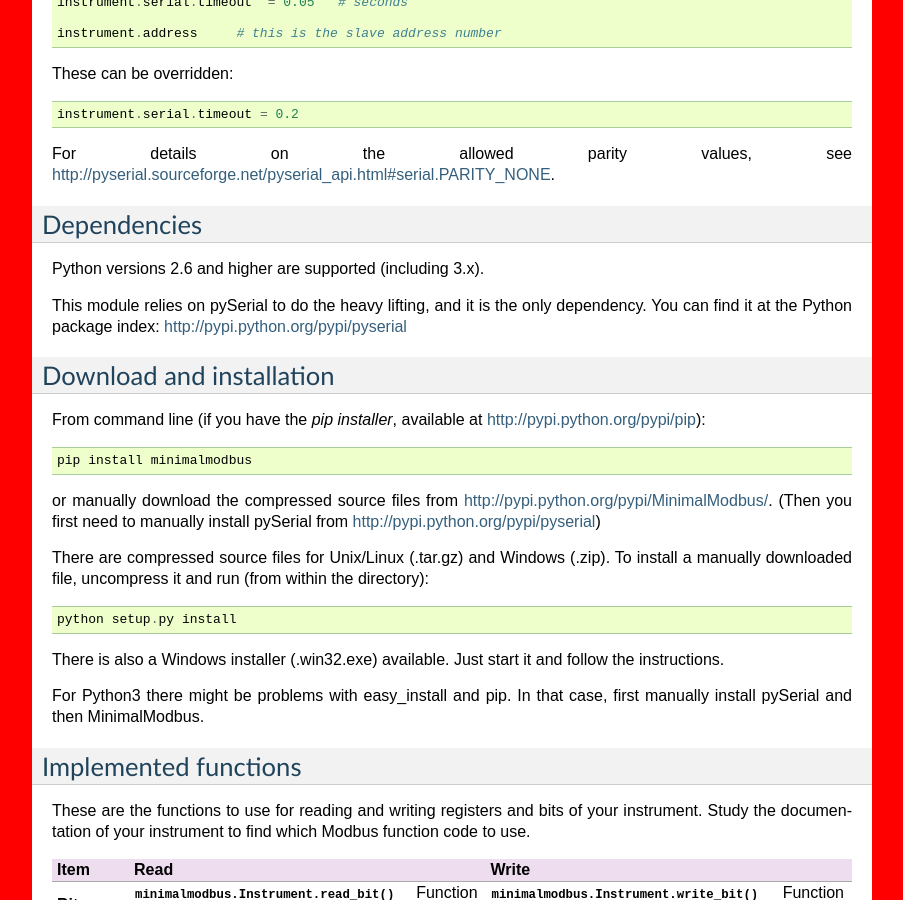
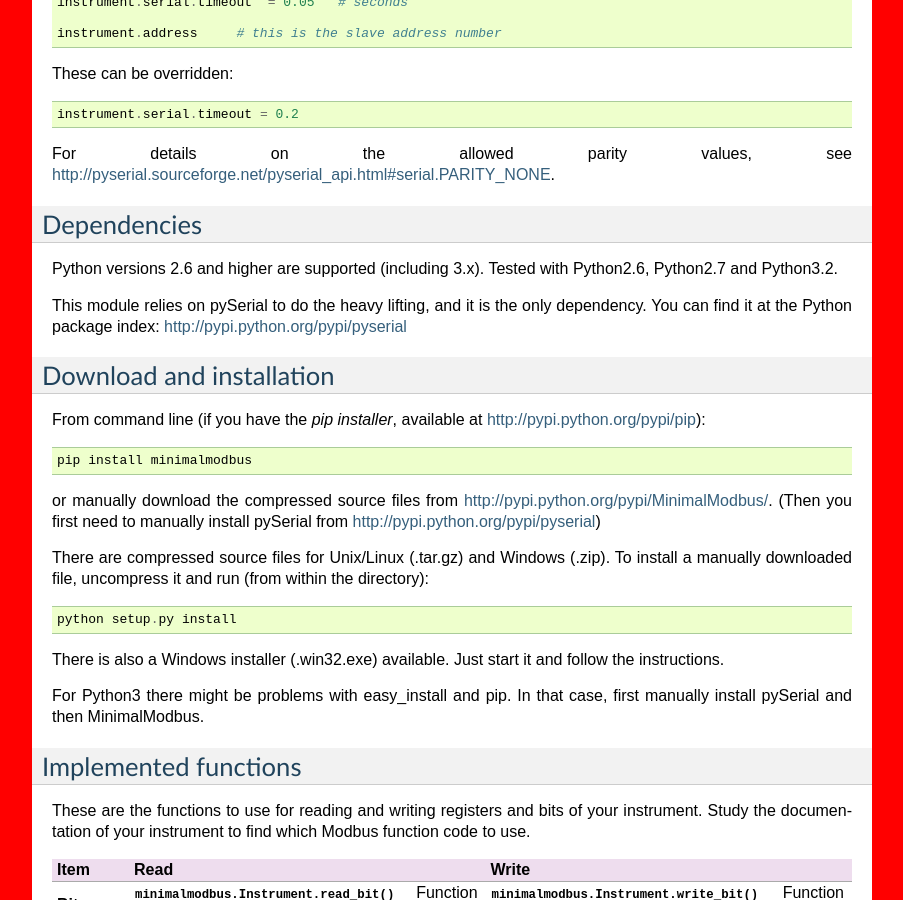
Before and after one commit to pyhys/minimalmodbus, a Sphinx documentation site: the page built from doc/index.rst, in a window 1280 px wide and 900 px high, scrolled down 2200 px. Shown: the whole window, without its empty margins (198-1101 px from the left). Built offline with Sphinx 7.4.7, drawn with Linux system fonts in a browser that asks for light colours; pages that are not in the unit, such as notebooks, are missing from menus.

Commit message:
Improved documentation

```diff
--- a/README.txt
+++ b/README.txt
@@ -100,7 +100,7 @@
 
 Dependencies
 ------------
-Python versions 2.6 and higher are supported (including 3.x).
+Python versions 2.6 and higher are supported (including 3.x). Tested with Python2.6, Python2.7 and Python3.2.
 
 This module relies on pySerial to do the heavy lifting, and it is the only dependency. You can find it at the Python package index: http://pypi.python.org/pypi/pyserial
 
--- a/doc/develop.rst
+++ b/doc/develop.rst
@@ -579,7 +579,6 @@
   * Usage page
   * README/Develop
   * README/Unittest
-  * Test run with process controller, using python2 and python3
   * Proofread and test aapi
 
   * Upload files with ``scp -r`` instead
```
